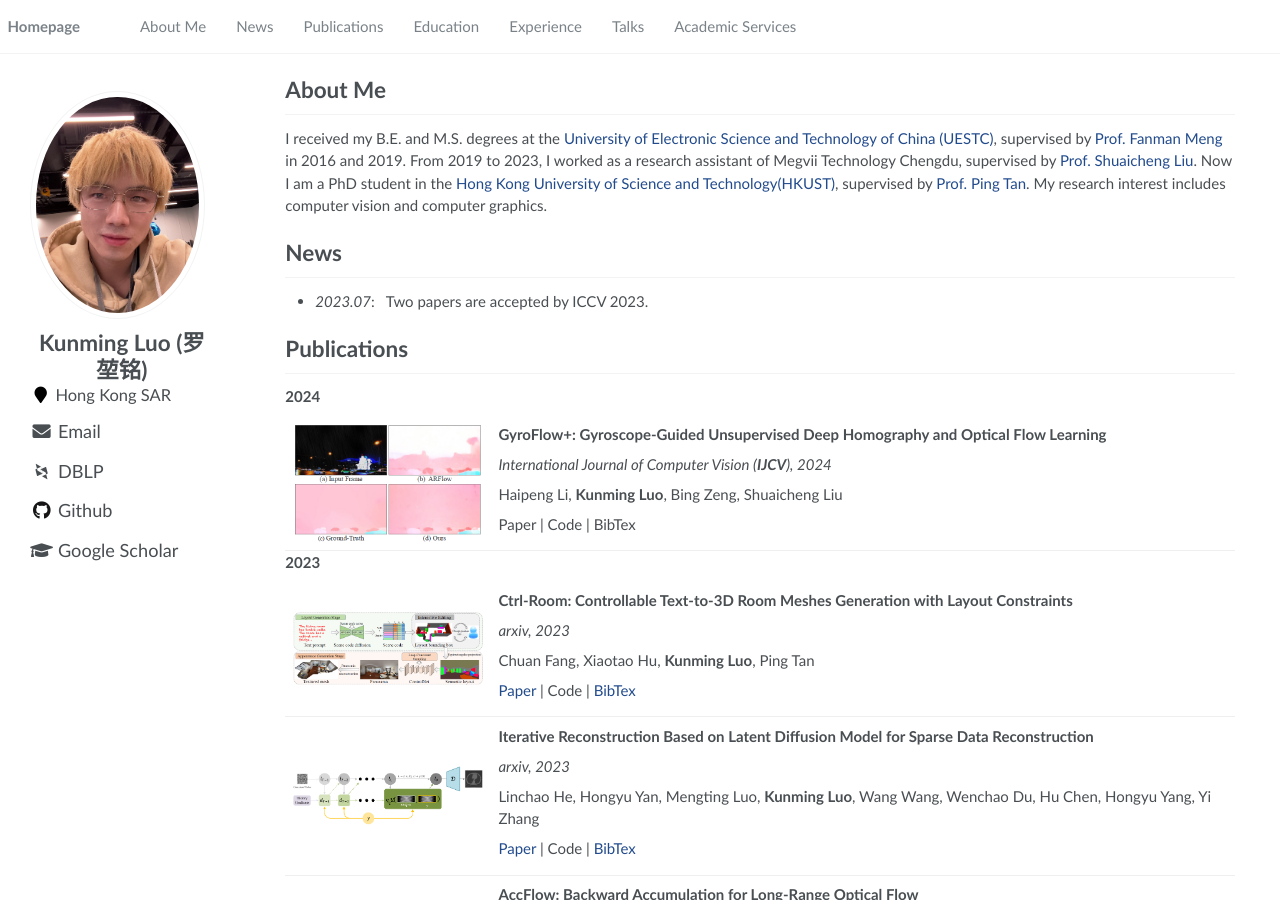
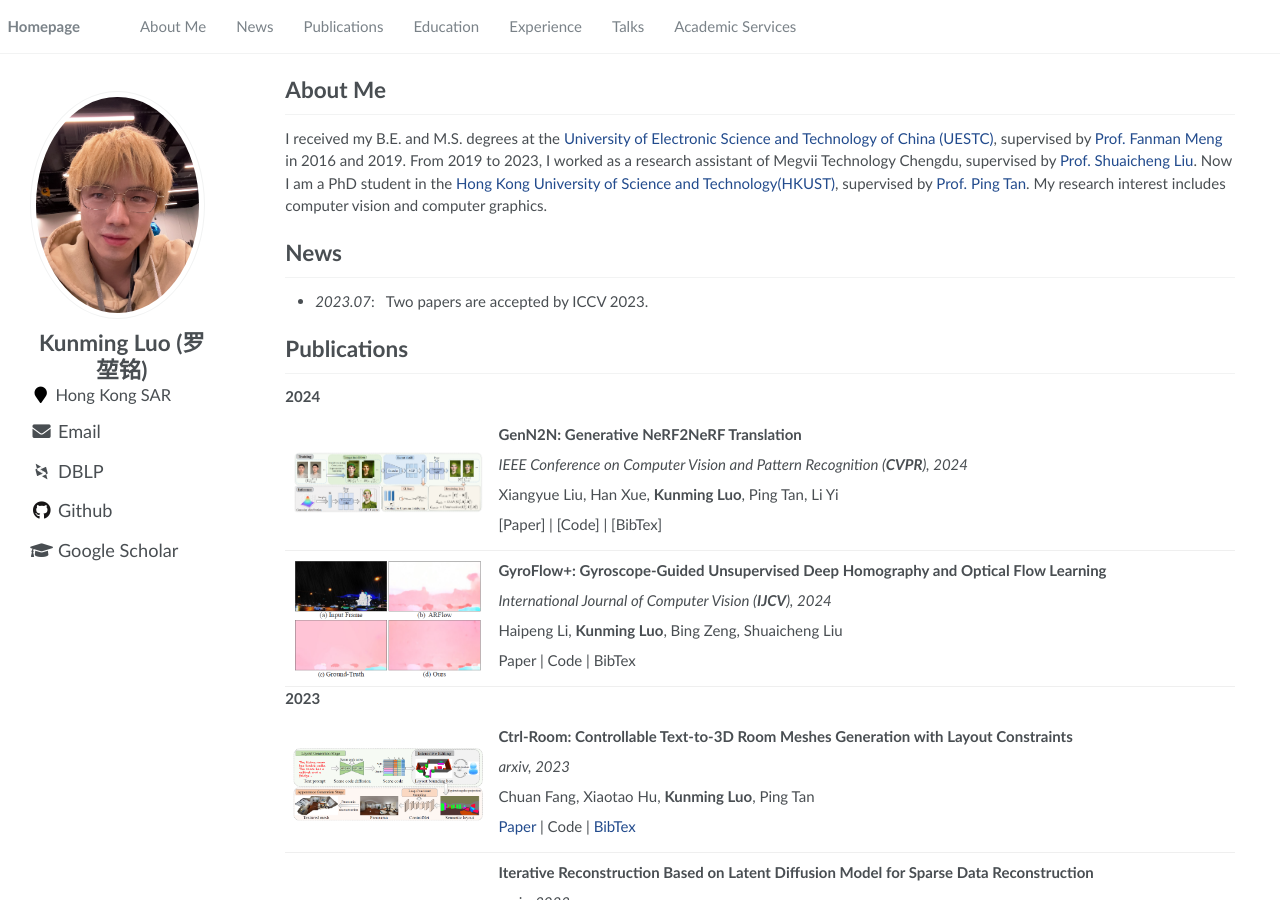
Before and after one commit to coolbeam/coolbeam.github.io, a Jekyll site: the page built from _pages/about.md, in a window 1280 px wide and 900 px high. Built offline with Jekyll 4.4.1, drawn with Linux system fonts in a browser that asks for light colours; some web fonts are replaced.

Commit message:
update cvpr

```diff
--- a/_pages/about.md
+++ b/_pages/about.md
@@ -31,6 +31,19 @@ My research interest includes computer vision and computer graphics.
 # Publications
 **2024**
 <!-- ######################################################### -->
+
+<div class='paper-box'><div class='paper-box-image'><img src='collections/2024/GN2N.png' alt="sym" width="100%"></div>
+<div class='paper-box-text' markdown="1">
+
+**GenN2N: Generative NeRF2NeRF Translation**
+
+*IEEE Conference on Computer Vision and Pattern Recognition (**CVPR**), 2024*
+
+Xiangyue Liu, Han Xue, **Kunming Luo**, Ping Tan, Li Yi
+
+[Paper] \| [Code] \| [BibTex] <strong><span class='show_paper_citations' data='3WQTKocAAAAJ:WF5omc3nYNoC'></span></strong>
+</div>
+</div>
 
 <div class='paper-box'><div class='paper-box-image'><img src='collections/2021/GyroFlow.png' alt="sym" width="100%"></div>
 <div class='paper-box-text' markdown="1">
```
Also changed, not shown: collections/2024/GN2N.png (added).
